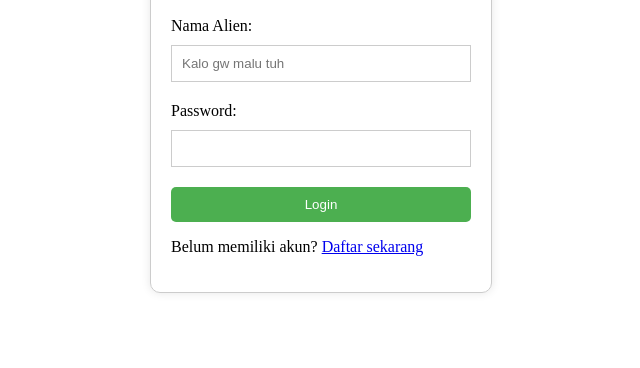
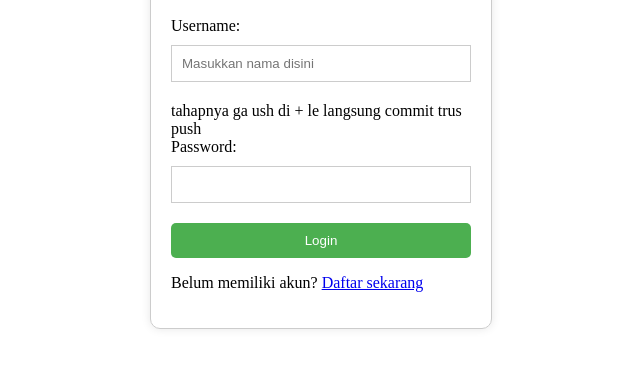
Before and after one commit to skytria/Webakaov, a plain HTML site: page index.html in a window 1280 px wide. Shown: the part 132-500 px from the top of the page, without its empty margins (319-959 px from the left). Drawn offline with Linux system fonts and the light colour scheme.

Commit message:
heker jangan serang kami

```diff
--- a/index.html
+++ b/index.html
@@ -10,8 +10,17 @@
     <div class="login-container">
         <h1>Login Game RPG</h1>
         <form id="login-form">
-            <label for="username">Nama Alien:</label>
-            <input type="text" id="username" name="username" placeholder="Kalo gw malu tuh" required>
+            <label for="username">Username:</label>
+            <input type="text" id="username" name="username" placeholder="Masukkan nama disini" required>
+            <!-- minggu 10 agus 2025 -->
+
+
+            tahapnya ga ush di + le
+            langsung commit trus
+            push
+
+
+
             <label for="password">Password:</label>
             <input type="password" id="password" name="password" required>
             <button type="submit">Login</button>
```
